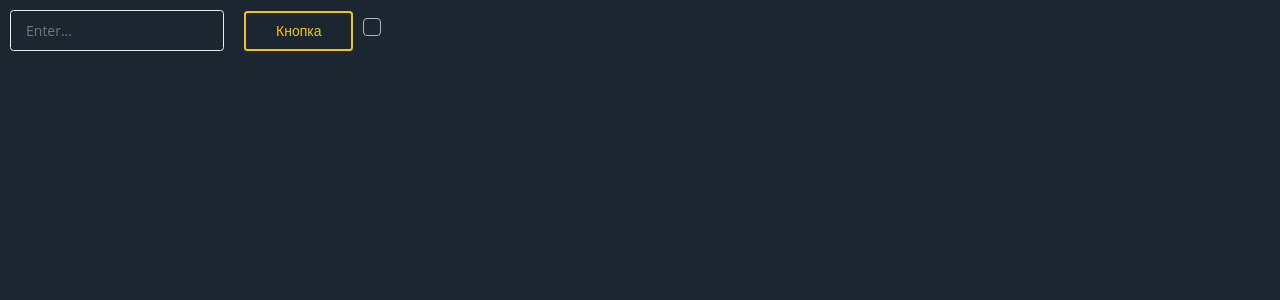
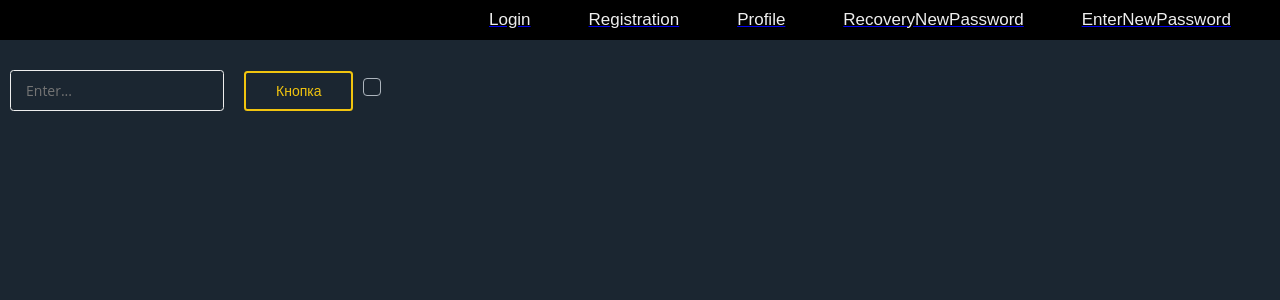
Before and after one commit to Archhhi/cards-project, a React (Create React App) app: page / in a window 1280 px wide. Shown: the top 300 px of the page. Built offline with nearby package versions, Linux system fonts and the light colour scheme.

Commit message:
update app

```diff
--- a/src/App.tsx
+++ b/src/App.tsx
@@ -1,10 +1,23 @@
 import React from 'react';
 import './App.css';
 import Test from "./component/Test/Test";
+import Header from "./component/Header/Header";
+import {Route} from "react-router-dom";
+import LoginPage from "./component/auth/Login/LoginPage";
+import RegistrationPage from "./component/auth/Registration/RegistrationPage";
+import ProfilePage from "./component/Profile/ProfilePage";
+import RecoverNewPassword from "./component/RecoverNewPassword/RecoverNewPassword";
+import EnterNewPassword from "./component/EnterNewPassword/EnterNewPassword";
 
 function App() {
   return (
     <div className="App">
+      <Header/>
+      <Route path={'/login'} render={() => <LoginPage/>}/>
+      <Route path={'/registration'} render={() => <RegistrationPage/>}/>
+      <Route path={'/profile'} render={() => <ProfilePage/>}/>
+      <Route path={'/recoveryNewPassword'} render={() => <RecoverNewPassword/>}/>
+      <Route path={'/enterNewPassword'} render={() => <EnterNewPassword/>}/>
       <Test/>
     </div>
   );
--- /dev/null
+++ b/src/component/Header/Header.module.scss
@@ -0,0 +1,38 @@
+@import "../../common/styles/sass/variables";
+
+.header {
+  display: flex;
+  height: 40px;
+  background: $bgSecondColor;
+  justify-content: flex-end;
+  margin-bottom: 20px;
+  padding: 0 20px;
+
+  .nav {
+    display: flex;
+    width: 800px;
+    align-items: center;
+
+    ul {
+      display: flex;
+      width: 100%;
+      justify-content: space-around;
+      padding: 0;
+      margin: 0;
+
+      li {
+        padding: 8px 28px;
+        list-style: none;
+        font-size: 17px;
+        font-family: $titleFontFamily;
+        color: $textColor;
+        cursor: pointer;
+        border-bottom: 1px solid $bgSecondColor;
+
+        &:hover {
+          border-bottom: 1px solid $primaryColor;
+        }
+      }
+    }
+  }
+}
--- /dev/null
+++ b/src/component/Header/Header.tsx
@@ -0,0 +1,31 @@
+import React from "react";
+import s from "./Header.module.scss";
+import {NavLink} from "react-router-dom";
+
+const Header = () => {
+  return (
+    <header className={s.header}>
+      <nav className={s.nav}>
+        <ul>
+          <NavLink to={'login'}>
+            <li>Login</li>
+          </NavLink>
+          <NavLink to={'registration'}>
+            <li>Registration</li>
+          </NavLink>
+          <NavLink to={'profile'}>
+            <li>Profile</li>
+          </NavLink>
+          <NavLink to={'recoveryNewPassword'}>
+            <li>RecoveryNewPassword</li>
+          </NavLink>
+          <NavLink to={'enterNewPassword'}>
+            <li>EnterNewPassword</li>
+          </NavLink>
+        </ul>
+      </nav>
+    </header>
+  )
+}
+
+export default Header
```
